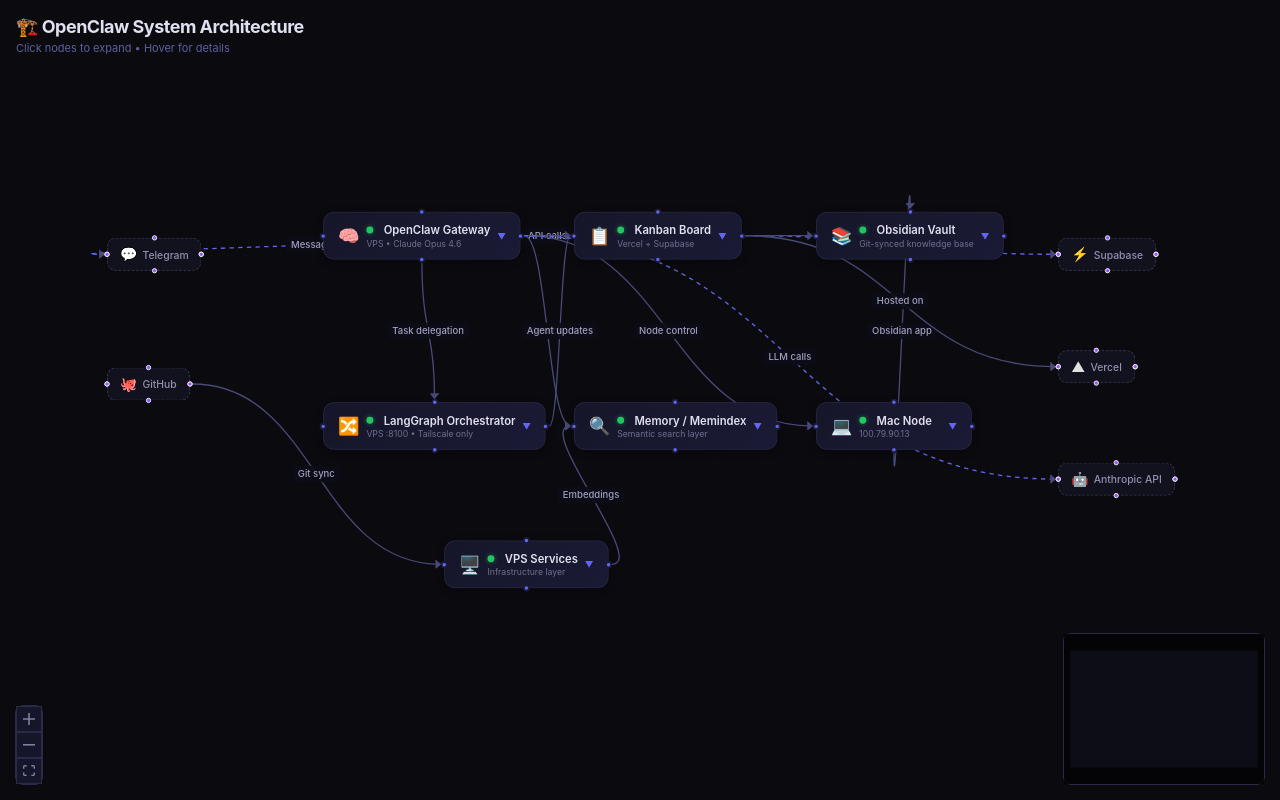
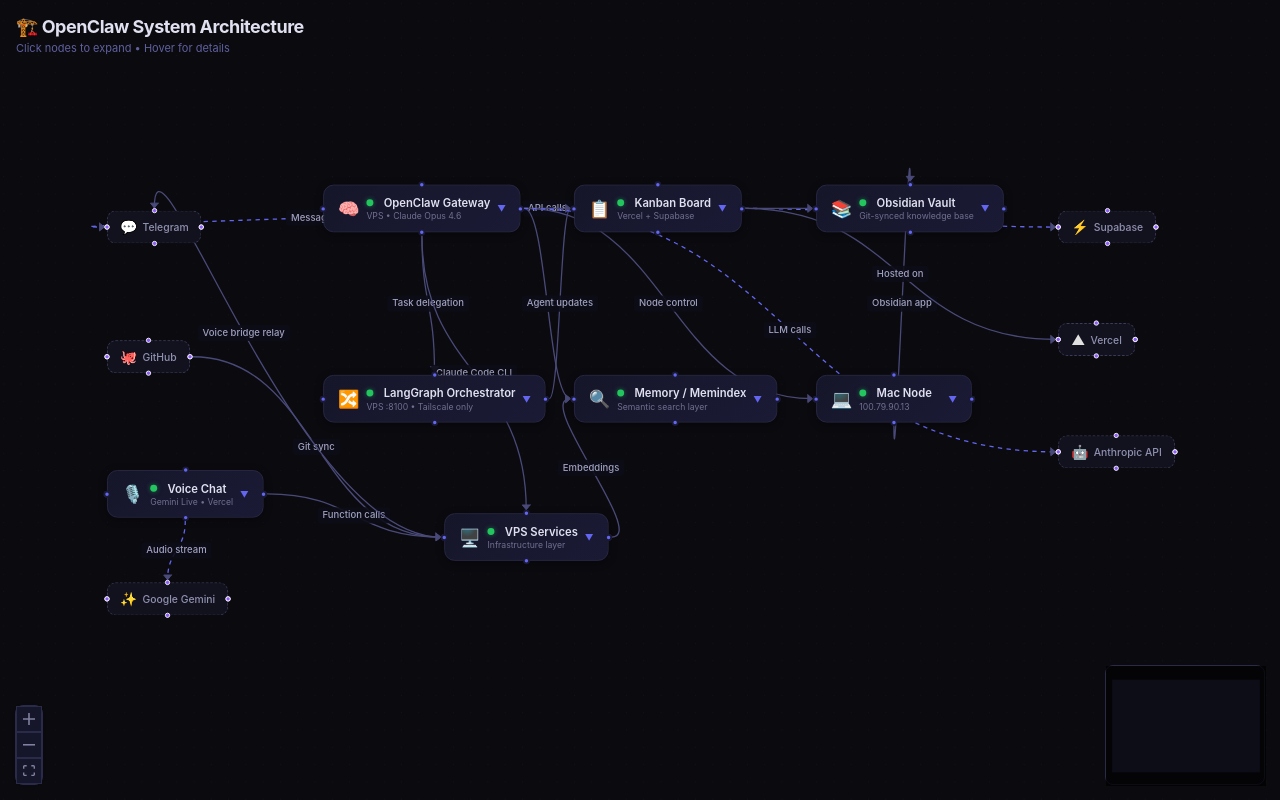
Before and after one commit to daracfitzgerald/system-diagram, a React (Vite) app: page / in a window 1280 px wide. Built offline with nearby package versions, Linux system fonts and the light colour scheme.

Commit message:
Content audit + minimap fix: add voice bridge, voice chat, orchestration pipeline, decision log, Gemini API node; fix minimap rendering; UK English throughout

```diff
--- a/src/App.css
+++ b/src/App.css
@@ -11,3 +11,10 @@
 .react-flow__edge-textbg {
   fill: #0d0d18 !important;
 }
+/* MiniMap fixes */
+.react-flow__minimap {
+  background: #0d0d18 !important;
+}
+.react-flow__minimap svg {
+  display: block;
+}
--- a/src/App.jsx
+++ b/src/App.jsx
@@ -41,6 +41,10 @@ const handleMap = {
   'e-oc-vault': { sourceHandle: 'right-source', targetHandle: 'left-target' }, // OpenClaw → Vault (centre-left → centre-right)
   'e-kb-vercel': { sourceHandle: 'right-source', targetHandle: 'left-target' }, // Kanban → Vercel (centre → right)
   'e-oc-anthropic': { sourceHandle: 'right-source', targetHandle: 'left-target' }, // OpenClaw → Anthropic (centre-left → right)
+  'e-vc-bridge': { sourceHandle: 'right-source', targetHandle: 'left-target' }, // Voice Chat → VPS (left → centre)
+  'e-vc-gemini': { sourceHandle: null, targetHandle: null }, // Voice Chat → Gemini (vertical)
+  'e-bridge-telegram': { sourceHandle: 'left-source', targetHandle: null }, // VPS → Telegram (centre → left)
+  'e-oc-claude': { sourceHandle: null, targetHandle: null }, // OpenClaw → VPS (vertical)
 };
 
 function App() {
@@ -123,9 +127,13 @@ function App() {
           showInteractive={false}
         />
         <MiniMap
-          style={{ background: '#0d0d18', border: '1px solid #2a2a4a', borderRadius: 8 }}
-          nodeColor={() => '#6366f1'}
+          style={{ background: '#0d0d18', border: '1px solid #2a2a4a', borderRadius: 8, width: 160, height: 120 }}
+          nodeColor={(node) => node.type === 'external' ? '#8b5cf6' : '#6366f1'}
+          nodeStrokeColor={() => '#2a2a4a'}
+          nodeStrokeWidth={1}
           maskColor="rgba(0,0,0,0.7)"
+          zoomable
+          pannable
         />
       </ReactFlow>
     </div>
--- a/src/data/nodes.js
+++ b/src/data/nodes.js
@@ -12,11 +12,12 @@ export const systemNodes = [
     children: [
       { id: 'oc-model', label: 'Claude Opus 4.6', status: 'online', tooltip: 'The primary LLM powering all reasoning and responses. Opus is Anthropic\'s most capable model — chosen for complex multi-step tasks, code generation, and nuanced conversation.' },
       { id: 'oc-telegram', label: 'Telegram Channel', status: 'online', tooltip: 'The primary user interface. All conversations with Dara happen here. Supports text, voice messages (transcribed via Whisper), images, and inline buttons.' },
-      { id: 'oc-skills', label: 'Skills System (20+)', status: 'online', tooltip: 'Modular capability system — each skill is a focused tool: batch operations, kanban management, memory read/write, obsidian vault editing, research, weather, GitHub, and more. Skills are loaded contextually.' },
-      { id: 'oc-cron', label: 'Cron Scheduler', status: 'online', tooltip: 'Automated scheduled tasks: daily log compilation, RSVP deadline checks, security audits, news digests. Runs via heartbeat system — the agent checks for pending tasks each cycle.' },
-      { id: 'oc-memory', label: 'Memory Files', status: 'online', tooltip: 'Persistent memory layer: MEMORY.md (curated long-term knowledge), memory/*.md (daily notes), AGENTS.md (behavioral rules), SOUL.md (personality/values), USER.md (user preferences). Loaded every session.' },
+      { id: 'oc-skills', label: 'Skills System (20+)', status: 'online', tooltip: 'Modular capability system — each skill is a focused tool: batch operations, kanban management, memory read/write, obsidian vault editing, orchestration, research, weather, GitHub, and more. Skills are loaded contextually.' },
+      { id: 'oc-cron', label: 'Cron Scheduler', status: 'online', tooltip: 'Automated scheduled tasks: daily log compilation, RSVP deadline checks, security audits, news digests, tech discovery (Monday), weekly stats (Sunday), memindex sync (every 6h). Runs via heartbeat system.' },
+      { id: 'oc-memory', label: 'Memory Files', status: 'online', tooltip: 'Persistent memory layer: MEMORY.md (curated long-term knowledge), memory/*.md (daily notes), AGENTS.md (behavioural rules), SOUL.md (personality/values), USER.md (user preferences). Loaded every session.' },
       { id: 'oc-sessions', label: 'Session Management', status: 'online', tooltip: 'Supports main session + isolated sub-agent sessions. Sub-agents handle focused tasks (research, builds, reviews) without polluting the main conversation context.' },
       { id: 'oc-tools', label: 'Tools', status: 'online', tooltip: 'Built-in tooling: web search (Brave API), web fetch (URL→markdown), browser automation (Playwright), node control (run commands on paired devices). Extends the agent beyond text.' },
+      { id: 'oc-orchestrate', label: 'Orchestration Pipeline', status: 'online', tooltip: 'Concept-to-launch pipeline using Claude Code CLI. OpenClaw picks tasks from the kanban, invokes Claude Code on the VPS to build/execute, then moves tasks through QA. Triggered on demand via batch skill.' },
     ]
   },
   {
@@ -24,12 +25,12 @@ export const systemNodes = [
     label: 'LangGraph Orchestrator',
     subtitle: 'VPS :8100 • Tailscale only',
     status: 'online',
-    tooltip: 'A multi-agent orchestration layer running on the VPS. Routes complex tasks to specialist agents with appropriate model tiers. Only accessible via Tailscale (not exposed to public internet).',
+    tooltip: 'A multi-agent orchestration layer running on the VPS. Routes complex tasks to specialist agents with appropriate model tiers. Supplementary to the primary orchestration pipeline (Claude Code CLI). Only accessible via Tailscale.',
     icon: '🔀',
     position: { x: 280, y: 240 },
     children: [
       { id: 'lg-agents', label: '5 Specialist Agents', status: 'online', tooltip: 'Dev (code generation/review), Research (web research/analysis), Docs (documentation/writing), Security (audits/hardening), QA (testing/verification). Each has tailored system prompts and tool access.' },
-      { id: 'lg-routing', label: 'Model Routing', status: 'online', tooltip: 'Gemini Flash classifier analyzes each task and routes to the appropriate model tier: Flash (simple/fast), Sonnet (balanced), Opus (complex). Optimizes cost and speed without sacrificing quality.' },
+      { id: 'lg-routing', label: 'Model Routing', status: 'online', tooltip: 'Gemini Flash classifier analyses each task and routes to the appropriate model tier: Flash (simple/fast), Sonnet (balanced), Opus (complex). Optimises cost and speed without sacrificing quality.' },
       { id: 'lg-systemd', label: 'Systemd Service', status: 'online', tooltip: 'Runs as a hardened systemd service with automatic restart, resource limits, and security sandboxing. Ensures the orchestrator stays up without manual intervention.' },
     ]
   },
@@ -53,7 +54,7 @@ export const systemNodes = [
     label: 'Obsidian Vault',
     subtitle: 'Git-synced knowledge base',
     status: 'online',
-    tooltip: 'A rich knowledge base in Obsidian (markdown files with metadata). Synced between Mac, GitHub, and VPS via git. Contains curated collections of books, recipes, tech notes, and more.',
+    tooltip: 'A rich knowledge base in Obsidian (markdown files with metadata). Synced between Mac, GitHub, and VPS via git. Contains curated collections of books, recipes, tech notes, system inventory, decision log, and more.',
     icon: '📚',
     position: { x: 850, y: 20 },
     children: [
@@ -61,6 +62,8 @@ export const systemNodes = [
       { id: 'v-clipper', label: 'Web Clipper (11 templates)', status: 'online', tooltip: 'Browser extension that saves web content into the vault with structured metadata. 11 templates: Books, YouTube, IMDB, Recipes, GitHub repos, Articles, and more. Each template extracts relevant fields automatically.' },
       { id: 'v-bases', label: 'Base Views', status: 'online', tooltip: 'Database-like views over vault content: Books, Videos, Movies, Recipes, Tech, Places, Products. Each base aggregates notes by type with sortable/filterable columns. Like Notion databases but in plain markdown.' },
       { id: 'v-agent', label: 'Agent Skills', status: 'online', tooltip: 'The AI agent can read/write vault markdown, query bases, and create canvas diagrams. Claude Code integration via Obsidian\'s Terminal plugin allows direct CLI access from within the app.' },
+      { id: 'v-decision', label: 'Decision Log', status: 'online', tooltip: 'A structured log of significant decisions made during conversations. Format: date, context, decision, reasoning. Helps maintain an audit trail and aids future decision-making.' },
+      { id: 'v-inventory', label: 'System Inventory (45 notes)', status: 'online', tooltip: '45 structured notes documenting the entire system: Services (4), Data Stores (4), Interfaces (3), Infrastructure (4), Tools (7), Skills (15), Cron Jobs (7). With a System Overview landing page.' },
     ]
   },
   {
@@ -73,10 +76,11 @@ export const systemNodes = [
     position: { x: 420, y: 400 },
     children: [
       { id: 'vps-tailscale', label: 'Tailscale (100.69.233.8)', status: 'online', tooltip: 'WireGuard-based mesh VPN connecting VPS, Mac, and any other devices. All inter-device communication travels over encrypted Tailscale tunnels. IP: 100.69.233.8.' },
-      { id: 'vps-ufw', label: 'UFW Firewall', status: 'online', tooltip: 'Uncomplicated Firewall with default-deny policy. Only Tailscale traffic is allowed in. Public ports are blocked. Defense in depth alongside Tailscale\'s own encryption.' },
+      { id: 'vps-ufw', label: 'UFW Firewall', status: 'online', tooltip: 'Uncomplicated Firewall with default-deny policy. Only Tailscale traffic is allowed in. Public ports are blocked. Defence in depth alongside Tailscale\'s own encryption.' },
       { id: 'vps-ollama', label: 'Ollama + mxbai-embed-large', status: 'online', tooltip: 'Local embedding model server. Runs mxbai-embed-large for generating vector embeddings used by Memindex. Keeps embedding generation fast and free (no API costs).' },
-      { id: 'vps-claude', label: 'Claude Code CLI', status: 'online', tooltip: 'Authenticated Claude Code CLI installation. Used by LangGraph agents and for direct CLI-based development tasks on the VPS.' },
-      { id: 'vps-systemd', label: 'Systemd Services', status: 'online', tooltip: 'Two managed services: openclaw (the gateway daemon) and langgraph-orchestrator. Both auto-restart on failure and start on boot.' },
+      { id: 'vps-claude', label: 'Claude Code CLI', status: 'online', tooltip: 'Authenticated Claude Code CLI (v2.1.37, Claude Max). Used by the orchestration pipeline to build and execute tasks autonomously. Requires PTY wrapper (script -qec).' },
+      { id: 'vps-systemd', label: 'Systemd Services', status: 'online', tooltip: 'Managed services: openclaw (the gateway daemon) and langgraph-orchestrator. Both auto-restart on failure and start on boot.' },
+      { id: 'vps-voicebridge', label: 'Voice Bridge (port 5052)', status: 'online', tooltip: 'Fastify relay server connecting Gemini Live voice chat to OpenClaw. Receives function calls from Gemini (create_task, run_batch, search, build, send_message) and forwards them as Telegram messages to OpenClaw for execution. Tailscale only.' },
     ]
   },
   {
@@ -92,8 +96,8 @@ export const systemNodes = [
       { id: 'mac-gdocs', label: 'gdocs-edit.mjs', status: 'online', tooltip: 'Custom script for Google Docs editing: read, create, append, insert, delete, replace operations. More precise than the gog CLI for document manipulation.' },
       { id: 'mac-gemini', label: 'gemini CLI', status: 'online', tooltip: 'Google Gemini CLI used as image generation fallback. When the primary image gen on VPS isn\'t suitable, the agent can generate images via Gemini on the Mac.' },
       { id: 'mac-claude', label: 'claude CLI', status: 'online', tooltip: 'Local Claude Code CLI on the Mac. Used for development tasks that need Mac-local file access or tools.' },
-      { id: 'mac-summarize', label: 'summarize CLI', status: 'online', tooltip: 'Text summarization utility. Used for condensing long documents or web content into concise summaries.' },
-      { id: 'mac-syncthing', label: 'Syncthing', status: 'online', tooltip: 'Continuous file sync for the Measurelab Toolkit. Keeps shared resources synchronized without cloud intermediaries.' },
+      { id: 'mac-summarize', label: 'summarize CLI', status: 'online', tooltip: 'Text summarisation utility. Used for condensing long documents or web content into concise summaries.' },
+      { id: 'mac-syncthing', label: 'Syncthing', status: 'online', tooltip: 'Continuous file sync for the Measurelab Toolkit. Keeps shared resources synchronised without cloud intermediaries.' },
       { id: 'mac-obsidian', label: 'Obsidian App', status: 'online', tooltip: 'The Obsidian desktop app with the synced vault. Dara\'s primary interface for browsing and editing the knowledge base. Changes sync to GitHub and VPS via git.' },
     ]
   },
@@ -109,19 +113,33 @@ export const systemNodes = [
       { id: 'mi-memquery', label: 'memquery CLI', status: 'online', tooltip: 'Command-line tool for searching the index: search (semantic + keyword), sync (update index), stats (index health), reindex (full rebuild). The agent\'s primary search interface.' },
       { id: 'mi-lancedb', label: 'LanceDB + Ollama', status: 'online', tooltip: 'LanceDB is a lightweight vector database storing embeddings generated by Ollama\'s mxbai-embed-large model. Fast local similarity search without external API dependencies.' },
       { id: 'mi-search', label: 'Hybrid Search', status: 'online', tooltip: 'Combines vector similarity (semantic meaning) with keyword matching (exact terms). Hybrid approach catches both conceptually related and literally matching content.' },
-      { id: 'mi-sources', label: 'Sources (1883 chunks)', status: 'online', tooltip: 'Indexed content: vault (1776 chunks from Obsidian notes), kanban (50 tasks), memory (20 daily notes), sessions (24 conversation logs). Covers all knowledge sources.' },
-      { id: 'mi-index', label: 'Index Storage', status: 'online', tooltip: 'Stored at ~/.openclaw/memindex/lancedb/. Lightweight on-disk format. Can be fully rebuilt from source files via memquery reindex.' },
+      { id: 'mi-sources', label: 'Sources (1883 chunks)', status: 'online', tooltip: 'Indexed content: vault (1776 chunks from Obsidian notes), kanban (50 tasks), memory (20 daily notes), sessions (37 conversation logs). Covers all knowledge sources.' },
+      { id: 'mi-index', label: 'Index Storage', status: 'online', tooltip: 'Stored at ~/.openclaw/memindex/lancedb/. Lightweight on-disc format. Can be fully rebuilt from source files via memquery reindex.' },
+    ]
+  },
+  {
+    id: 'voicechat',
+    label: 'Voice Chat',
+    subtitle: 'Gemini Live • Vercel',
+    status: 'online',
+    tooltip: 'Real-time voice conversation app using Google\'s Gemini Live API (native audio model). Deployed on Vercel. Supports bidirectional voice streaming — like a phone call with AI. Connected to OpenClaw via the Voice Bridge relay.',
+    icon: '🎙️',
+    position: { x: 30, y: 350 },
+    children: [
+      { id: 'vc-gemini', label: 'Gemini Live (native-audio)', status: 'online', tooltip: 'Uses gemini-2.5-flash-native-audio-latest model via bidiGenerateContent WebSocket API. Streams audio bidirectionally for real-time voice conversation. ~£0.03/min.' },
+      { id: 'vc-functions', label: 'Function Declarations (6)', status: 'online', tooltip: 'Six function declarations: create_task, run_batch, check_status, search, build, send_message. When Gemini detects an action intent, it fires a function call to the Voice Bridge relay.' },
+      { id: 'vc-context', label: 'System Context', status: 'online', tooltip: 'System instruction includes USER.md, MEMORY.md, and SOUL.md — giving the voice assistant the same knowledge and personality as the text-based agent.' },
     ]
   },
 ];
 
 export const systemEdges = [
   { id: 'e-oc-telegram', source: 'openclaw', target: 'telegram-ext', label: 'Messages', tooltip: 'Bidirectional message flow. User sends messages via Telegram, agent responds. Supports text, voice (transcribed), images, and inline buttons.', animated: true },
-  { id: 'e-oc-lg', source: 'openclaw', target: 'langgraph', label: 'Task delegation', tooltip: 'OpenClaw delegates complex multi-step tasks to the LangGraph orchestrator, which routes them to specialist agents with appropriate model tiers.' },
+  { id: 'e-oc-lg', source: 'openclaw', target: 'langgraph', label: 'Task delegation', tooltip: 'OpenClaw can delegate complex multi-step tasks to the LangGraph orchestrator, which routes them to specialist agents. Supplementary to the primary Claude Code orchestration pipeline.' },
   { id: 'e-oc-kb', source: 'openclaw', target: 'kanban', label: 'API calls', tooltip: 'OpenClaw reads and writes kanban tasks via REST API. Creates tasks, adds comments, moves items through workflow columns, and tracks progress.' },
   { id: 'e-oc-mac', source: 'openclaw', target: 'mac', label: 'Node control', tooltip: 'OpenClaw executes commands on the Mac via node control protocol over Tailscale. Accesses Google tools, local CLIs, and file system.' },
   { id: 'e-oc-mi', source: 'openclaw', target: 'memindex', label: 'Search', tooltip: 'OpenClaw queries Memindex to find relevant context from across all knowledge sources. Semantic search helps the agent recall information it doesn\'t have in active memory.' },
-  { id: 'e-vault-github', source: 'vault', target: 'github-ext', label: 'Git sync', tooltip: 'Obsidian vault syncs to GitHub via git push/pull. Central repository ensures all copies stay synchronized.', animated: true },
+  { id: 'e-vault-github', source: 'vault', target: 'github-ext', label: 'Git sync', tooltip: 'Obsidian vault syncs to GitHub via git push/pull. Central repository ensures all copies stay synchronised.', animated: true },
   { id: 'e-github-vps', source: 'github-ext', target: 'vps', label: 'Git sync', tooltip: 'VPS pulls vault changes from GitHub. Agent edits on VPS are pushed back. Bidirectional sync keeps all three copies in sync.' },
   { id: 'e-kb-supa', source: 'kanban', target: 'supabase-ext', label: 'Realtime', tooltip: 'Kanban board uses Supabase PostgreSQL with realtime subscriptions. Database changes trigger instant UI updates in all connected browsers.', animated: true },
   { id: 'e-lg-kb', source: 'langgraph', target: 'kanban', label: 'Agent updates', tooltip: 'LangGraph specialist agents update kanban tasks with progress, results, and status changes as they work through delegated tasks.' },
@@ -130,13 +148,18 @@ export const systemEdges = [
   { id: 'e-oc-vault', source: 'openclaw', target: 'vault', label: 'File access', tooltip: 'OpenClaw reads and writes Obsidian vault markdown files directly on the VPS filesystem. Used for memory updates, note creation, and knowledge base queries.' },
   { id: 'e-kb-vercel', source: 'kanban', target: 'vercel-ext', label: 'Hosted on', tooltip: 'The Kanban Next.js application is deployed and hosted on Vercel. Automatic deployments from the GitHub repository on every push.' },
   { id: 'e-oc-anthropic', source: 'openclaw', target: 'anthropic-ext', label: 'LLM calls', tooltip: 'All Claude model inference runs through the Anthropic API. Every message, tool use, and reasoning step is an API call to Anthropic\'s servers.', animated: true },
+  { id: 'e-vc-bridge', source: 'voicechat', target: 'vps', label: 'Function calls', tooltip: 'Gemini Live fires function calls to the Voice Bridge relay server on VPS port 5052. The relay forwards these as Telegram messages to OpenClaw for execution. Async fire-and-forget model.' },
+  { id: 'e-vc-gemini', source: 'voicechat', target: 'gemini-ext', label: 'Audio stream', tooltip: 'Bidirectional WebSocket audio stream to Gemini\'s native audio model. Real-time voice in and out via bidiGenerateContent API.', animated: true },
+  { id: 'e-bridge-telegram', source: 'vps', target: 'telegram-ext', label: 'Voice bridge relay', tooltip: 'The Voice Bridge relay on VPS sends Telegram messages to OpenClaw on behalf of the voice chat. OpenClaw processes the command and responds via Telegram as normal.' },
+  { id: 'e-oc-claude', source: 'openclaw', target: 'vps', label: 'Claude Code CLI', tooltip: 'The orchestration pipeline invokes Claude Code CLI on the VPS to autonomously build and execute tasks. Uses a PTY wrapper (script -qec) for proper terminal emulation.' },
 ];
 
 // External service nodes (not expandable)
 export const externalNodes = [
   { id: 'telegram-ext', label: 'Telegram', icon: '💬', position: { x: 30, y: 50 }, tooltip: 'Telegram messaging platform. The user-facing interface for all interactions with the AI assistant. Chosen for its rich bot API, inline buttons, and cross-platform availability.' },
-  { id: 'github-ext', label: 'GitHub', icon: '🐙', position: { x: 30, y: 200 }, tooltip: 'GitHub repository hosting the Obsidian vault. Acts as the central sync point between Mac, VPS, and any other devices. Also hosts project repositories.' },
+  { id: 'github-ext', label: 'GitHub', icon: '🐙', position: { x: 30, y: 200 }, tooltip: 'GitHub repository hosting the Obsidian vault and project repos (kanban board, voice chat, system diagram). Acts as the central sync point.' },
   { id: 'supabase-ext', label: 'Supabase', icon: '⚡', position: { x: 1130, y: 50 }, tooltip: 'Supabase provides the PostgreSQL database and realtime subscriptions for the Kanban board. Hosted service — no database management needed.' },
-  { id: 'vercel-ext', label: 'Vercel', icon: '▲', position: { x: 1130, y: 180 }, tooltip: 'Vercel hosts the Kanban board Next.js application. Provides edge deployment, automatic previews, and seamless CI/CD from the GitHub repository.' },
+  { id: 'vercel-ext', label: 'Vercel', icon: '▲', position: { x: 1130, y: 180 }, tooltip: 'Vercel hosts the Kanban board and Voice Chat applications. Provides edge deployment, automatic previews, and CI/CD. Deploy hooks used as workaround for broken auto-deploy webhooks.' },
   { id: 'anthropic-ext', label: 'Anthropic API', icon: '🤖', position: { x: 1130, y: 310 }, tooltip: 'Anthropic\'s Claude API — the LLM provider powering OpenClaw. All reasoning, code generation, and conversation runs through this API. Critical external dependency.' },
+  { id: 'gemini-ext', label: 'Google Gemini', icon: '✨', position: { x: 30, y: 480 }, tooltip: 'Google\'s Gemini API powering the voice chat (Live native audio model) and model routing classification (Flash). Also used for image generation fallback via the Mac gemini CLI.' },
 ];
```
